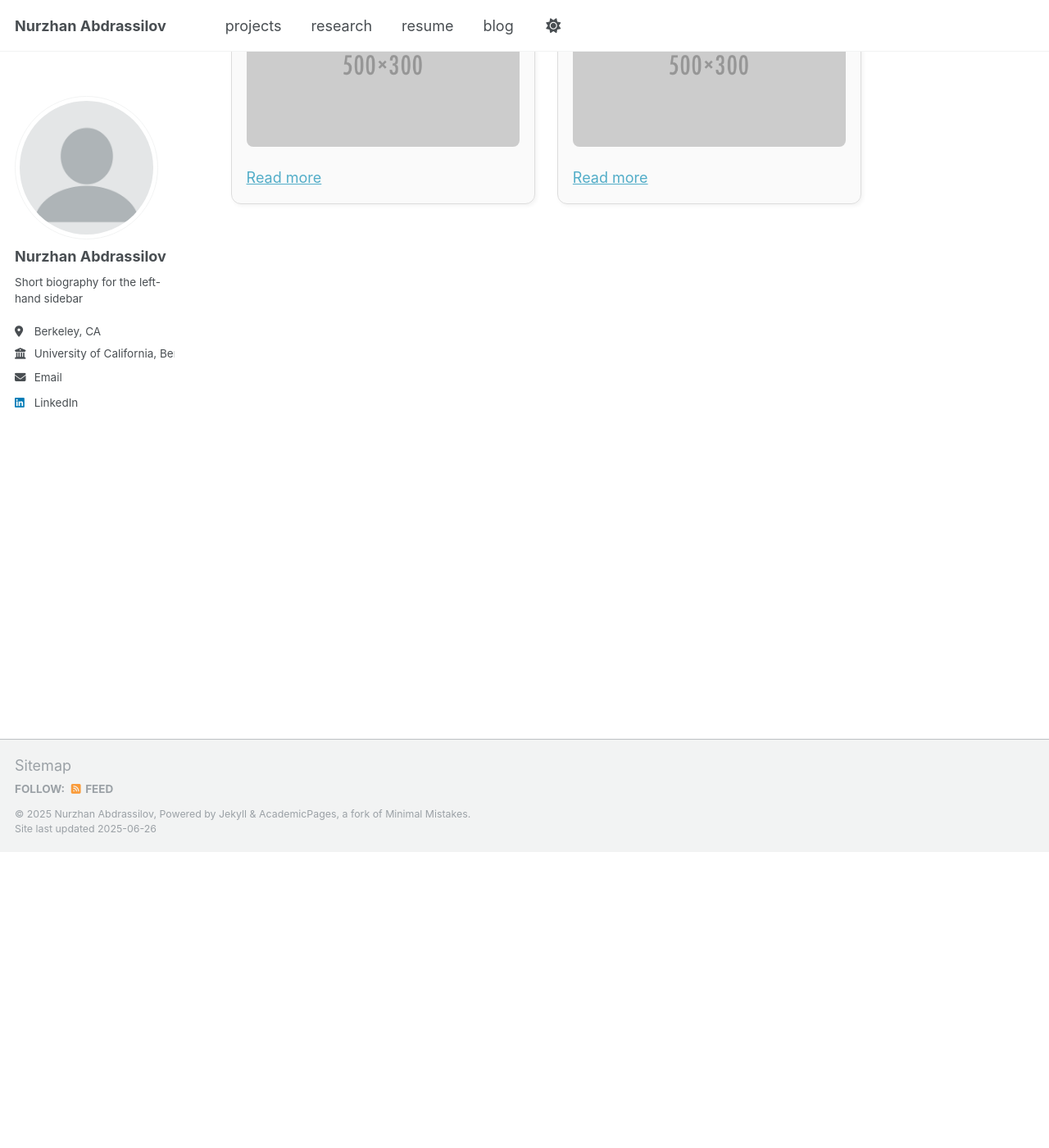
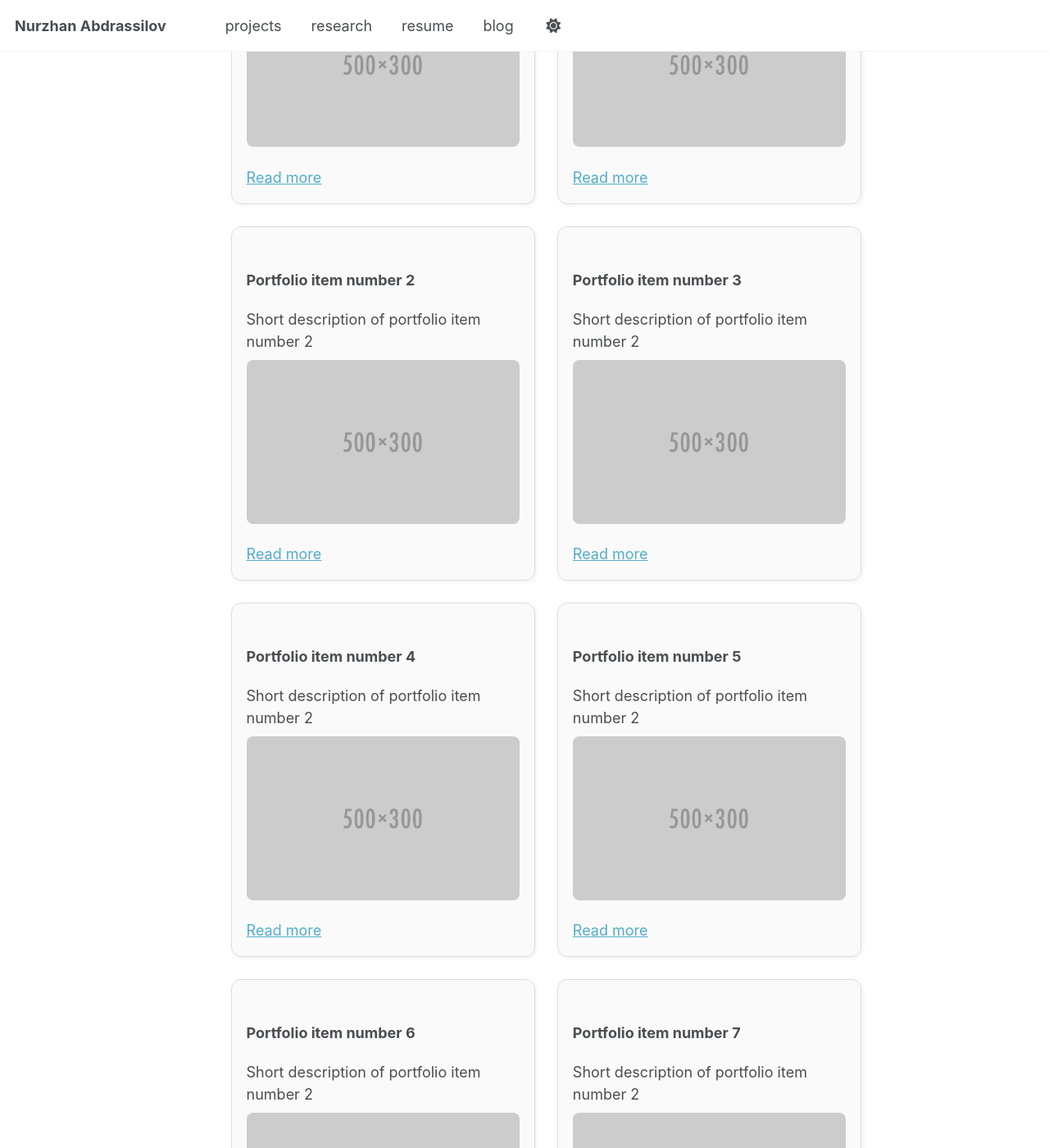
Before and after one commit to NurzhanAbdrassilov/nurzhanabdrassilov.github.io, a Jekyll site: the page built from _pages/projects.md, in a window 1280 px wide and 1400 px high, scrolled down 361 px. Shown: the whole window at 82% size. Built offline with Jekyll 4.4.1, drawn with Linux system fonts in a browser that asks for light colours; some of the changed text lies outside the part shown.

Commit message:
added a bunch of project items

```diff
--- /dev/null
+++ b/_projects/projects-10.md
@@ -0,0 +1,7 @@
+---
+title: "Portfolio item number 10"
+excerpt: "Short description of portfolio item number 2 <br/><img src='/images/500x300.png'>"
+collection: projects
+---
+
+This is an item in your portfolio. It can be have images or nice text. If you name the file .md, it will be parsed as markdown. If you name the file .html, it will be parsed as HTML.
--- /dev/null
+++ b/_projects/projects-3.md
@@ -0,0 +1,7 @@
+---
+title: "Portfolio item number 3"
+excerpt: "Short description of portfolio item number 2 <br/><img src='/images/500x300.png'>"
+collection: projects
+---
+
+This is an item in your portfolio. It can be have images or nice text. If you name the file .md, it will be parsed as markdown. If you name the file .html, it will be parsed as HTML.
--- /dev/null
+++ b/_projects/projects-4.md
@@ -0,0 +1,7 @@
+---
+title: "Portfolio item number 4"
+excerpt: "Short description of portfolio item number 2 <br/><img src='/images/500x300.png'>"
+collection: projects
+---
+
+This is an item in your portfolio. It can be have images or nice text. If you name the file .md, it will be parsed as markdown. If you name the file .html, it will be parsed as HTML.
--- /dev/null
+++ b/_projects/projects-5.md
@@ -0,0 +1,7 @@
+---
+title: "Portfolio item number 5"
+excerpt: "Short description of portfolio item number 2 <br/><img src='/images/500x300.png'>"
+collection: projects
+---
+
+This is an item in your portfolio. It can be have images or nice text. If you name the file .md, it will be parsed as markdown. If you name the file .html, it will be parsed as HTML.
--- /dev/null
+++ b/_projects/projects-6.md
@@ -0,0 +1,7 @@
+---
+title: "Portfolio item number 6"
+excerpt: "Short description of portfolio item number 2 <br/><img src='/images/500x300.png'>"
+collection: projects
+---
+
+This is an item in your portfolio. It can be have images or nice text. If you name the file .md, it will be parsed as markdown. If you name the file .html, it will be parsed as HTML.
--- /dev/null
+++ b/_projects/projects-7.md
@@ -0,0 +1,7 @@
+---
+title: "Portfolio item number 7"
+excerpt: "Short description of portfolio item number 2 <br/><img src='/images/500x300.png'>"
+collection: projects
+---
+
+This is an item in your portfolio. It can be have images or nice text. If you name the file .md, it will be parsed as markdown. If you name the file .html, it will be parsed as HTML.
--- /dev/null
+++ b/_projects/projects-8.md
@@ -0,0 +1,7 @@
+---
+title: "Portfolio item number 8"
+excerpt: "Short description of portfolio item number 2 <br/><img src='/images/500x300.png'>"
+collection: projects
+---
+
+This is an item in your portfolio. It can be have images or nice text. If you name the file .md, it will be parsed as markdown. If you name the file .html, it will be parsed as HTML.
--- /dev/null
+++ b/_projects/projects-9.md
@@ -0,0 +1,7 @@
+---
+title: "Portfolio item number 9"
+excerpt: "Short description of portfolio item number 2 <br/><img src='/images/500x300.png'>"
+collection: projects
+---
+
+This is an item in your portfolio. It can be have images or nice text. If you name the file .md, it will be parsed as markdown. If you name the file .html, it will be parsed as HTML.
```
Also changed, not shown: _pages/projects.md (+1 -1 lines).
